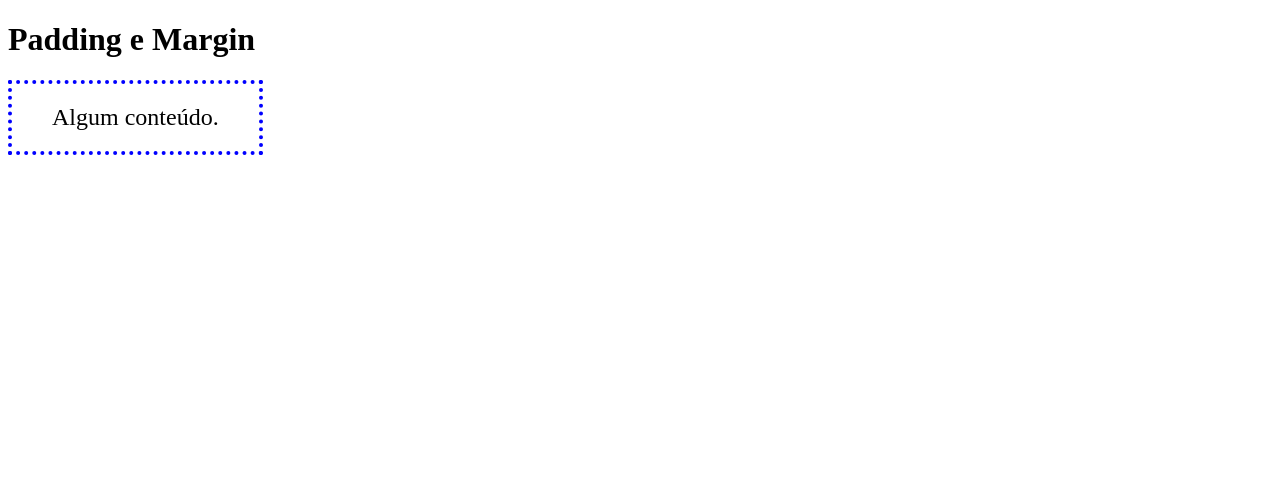
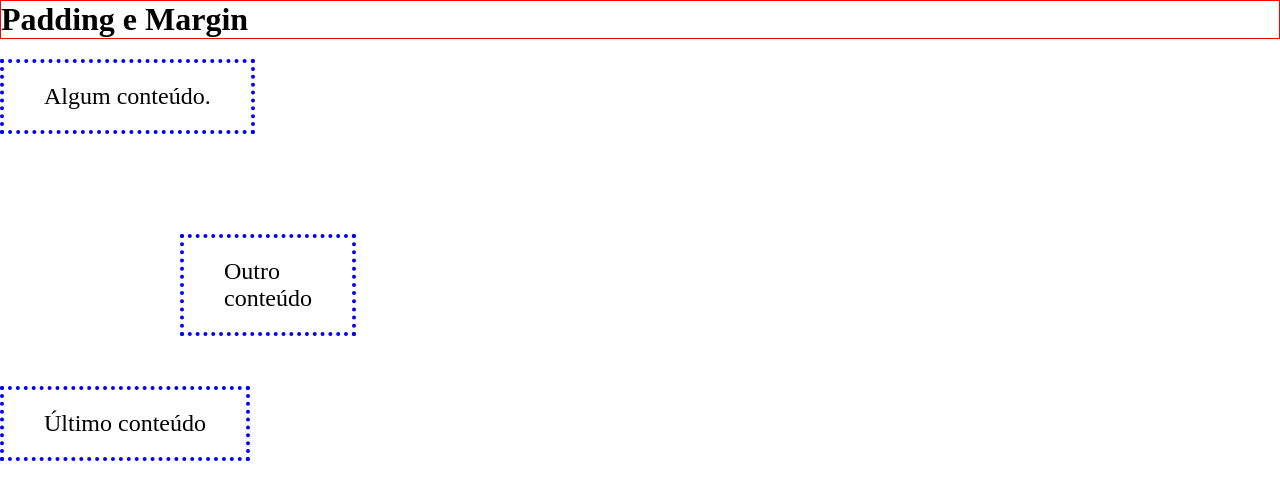
Before and after one commit to llelematos/aulas_html_css, a plain HTML site: page 4_BOX_MODEL/2_padding_margin/index.html in a window 1280 px wide. Drawn offline with Linux system fonts and the light colour scheme.

Commit message:
margin no box model

```diff
--- a/4_BOX_MODEL/2_padding_margin/index.html
+++ b/4_BOX_MODEL/2_padding_margin/index.html
@@ -10,8 +10,16 @@
 <body>
    <h1>Padding e Margin</h1>
 
-   <div>
+   <div class="algum">
     Algum conteúdo.
+   </div>
+
+   <div class="outro">
+    Outro <br> conteúdo
+   </div>
+
+   <div class="ultimo">
+    Último conteúdo
    </div>
 </body>
 </html>
--- a/4_BOX_MODEL/2_padding_margin/style.css
+++ b/4_BOX_MODEL/2_padding_margin/style.css
@@ -1,3 +1,7 @@
+* {
+    margin: 0;
+}
+
 div {
     border: 4px dotted blue;
     width: fit-content;
@@ -25,3 +29,20 @@ div {
     padding-inline: 40px;
     padding-block: 20px;
 }
+
+h1 {
+    border: 1px solid red;
+    margin-bottom: 20px;
+}
+
+.algum {
+    margin-bottom: 100px;
+}
+
+.ultimo {
+    margin-top: 50px;
+}
+
+.outro{
+    margin-left: 180px;
+}
```
